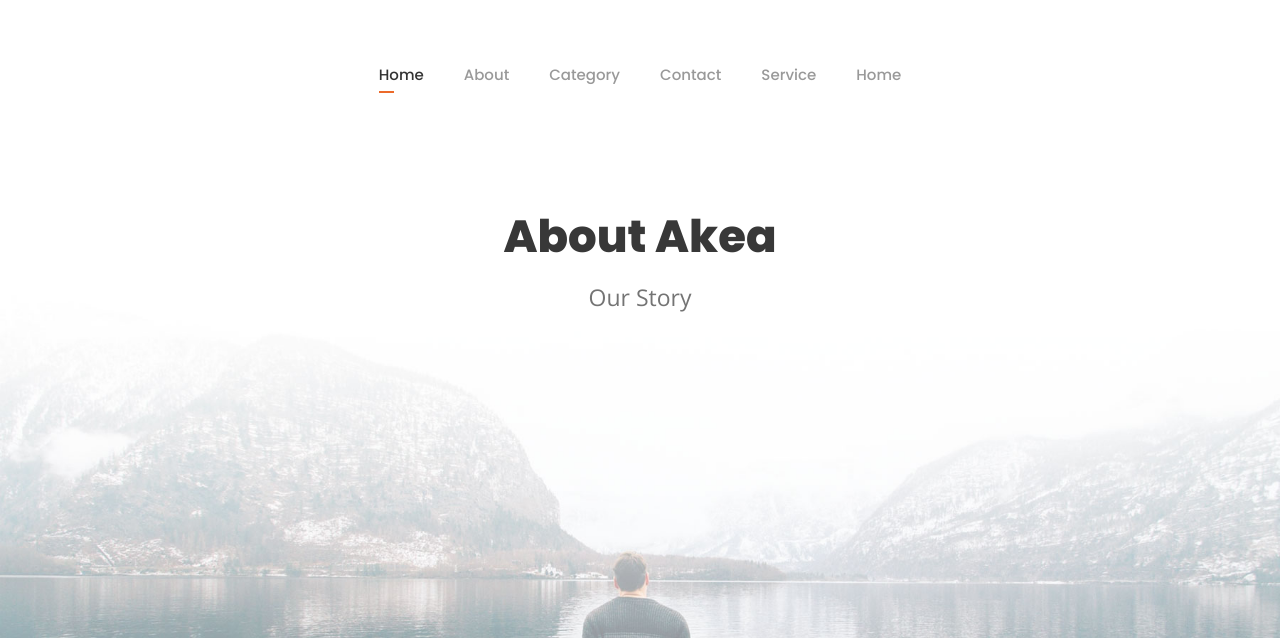
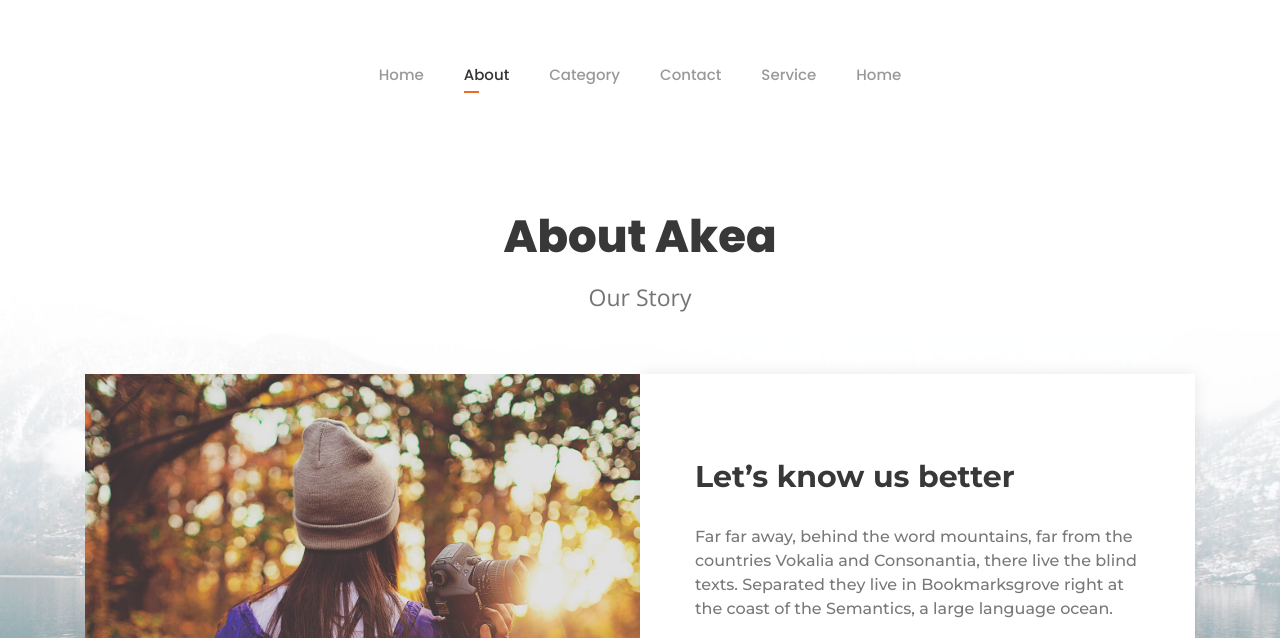
Before and after one commit to dhyey-R12/Blog, a plain HTML site: page about.html in a window 1280 px wide. Shown: the part 121-759 px from the top of the page. Drawn offline with nearby package versions, Linux system fonts and the light colour scheme; a script that the page names is missing.

Commit message:
first commit

```diff
--- a/about.html
+++ b/about.html
@@ -95,10 +95,10 @@
 						<a href="#" class="close_btn"><i class="fa fa-times" aria-hidden="true"></i></a>
 						<ul class="d-flex">
 							<li>
-								<a href="index.html" class="nav_links active">Home</a>
+								<a href="index.html" class="nav_links">Home</a>
 							</li>
 							<li>
-								<a href="about.html" class="nav_links">About</a>
+								<a href="about.html" class="nav_links active">About</a>
 							</li>
 							<li>
 								<a href="#" class="nav_links">Category</a>
@@ -133,7 +133,6 @@
 				<p class="mb-0">Our Story</p>
 			</div>
 			<div class="about_box_sec">
-				<div class="parallax-window" data-parallax="scroll" data-image-src="image/about-title-bg.jpg"></div>
 				<div class="row m-0">
 					<div class="col-lg-6 p-0 d-flex">
 						<div class="about_image_box">
@@ -461,11 +460,7 @@
 	<script src="js/aos.js"></script>
 	<!-- slick slider -->
 	<script src="js/slick.js"></script>
-	<script src="https://cdn.jsdelivr.net/parallax.js/1.4.2/parallax.min.js"></script>
 	<script src="js/custom.js"></script>
-	<script type="text/javascript">
-		$('.parallax-window').parallax({imageSrc: '../image/about-title-bg.jpg'});
-	</script>
 </script>
 </body>
 </html>
```
